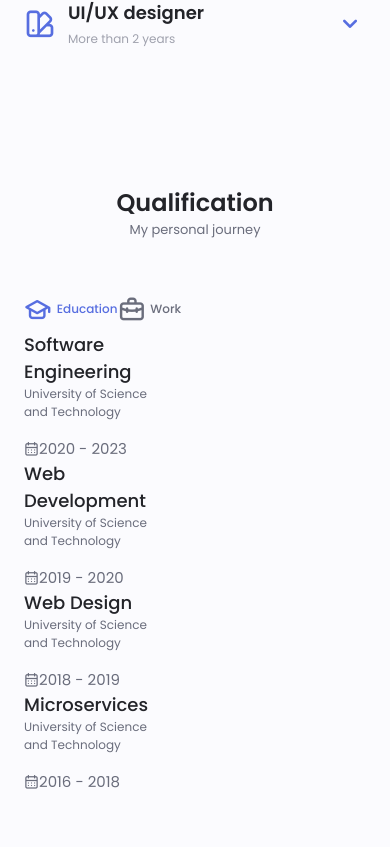
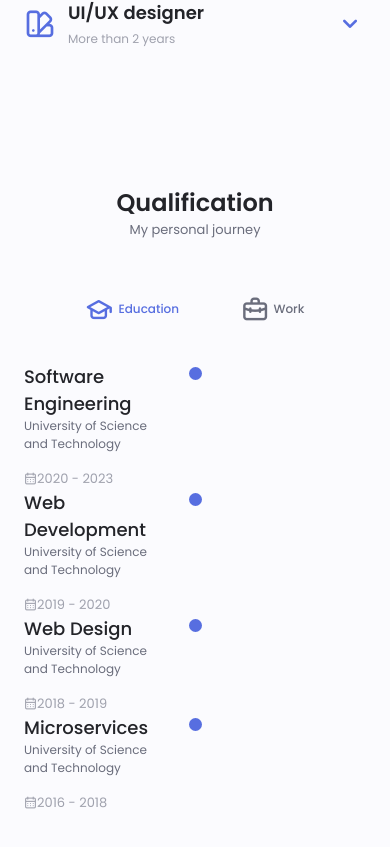
Before and after one commit to Haitam-Elgharras/myPortfolio, a React (Vite) app: page / in a window 390 px wide. Shown: the part 1706-2553 px from the top of the page. Built offline with nearby package versions, Linux system fonts and the light colour scheme.

Commit message:
Fixing responsive issue in qualification section

```diff
--- a/src/components/qualification/QualificationSection.tsx
+++ b/src/components/qualification/QualificationSection.tsx
@@ -31,9 +31,7 @@ const QualificationSection = () => {
             target="#work"
           />
         </div>
-        <div className="qualification__sections">
-          <QualificationContent activeTab={activeTab} />
-        </div>
+        <QualificationContent activeTab={activeTab} />
       </div>
     </section>
   );
--- a/src/style.css
+++ b/src/style.css
@@ -526,6 +526,12 @@ a {
 
 /*==================== QUALIFICATION ====================*/
 
+.qualification__tabs {
+  display: flex;
+  justify-content: space-evenly;
+  margin-bottom: var(--mb-2);
+}
+
 .qualification__button {
   font-size: var(--smaller-font-size);
   font-weight: var(--font-medium);
@@ -541,10 +547,6 @@ a {
   margin-right: var(--mb-0-25);
 }
 
-.qualification__active[data-content] {
-  display: block;
-}
-
 .qualification__button.qualification__active {
   color: var(--first-color);
 }
@@ -554,6 +556,7 @@ a {
   grid-template-columns: 1fr max-content 1fr;
   column-gap: 1.5rem;
 }
+
 .qualification__title {
   font-size: var(--h3-font-size);
   font-weight: var(--font-medium);
@@ -565,15 +568,25 @@ a {
   margin-bottom: var(--mb-1);
 }
 
+.qualification__calendar {
+  font-size: var(--small-font-size);
+  color: var(--text-color-light);
+}
+
+.qualification__rounder {
+  display: inline-block;
+  width: 13px;
+  height: 13px;
+  background-color: var(--first-color);
+  border-radius: 50%;
+  /* margin-right: var(--mb-0-75); */
+}
+
 /* Media queries */
 @media screen and (max-width: 350px) {
   .container {
     margin-left: var(--mb-1);
     margin-right: var(--mb-1);
-  }
-
-  .nav__menu {
-    /* padding: 2rem 1rem 4rem; */
   }
 
   .nav__list {
```
